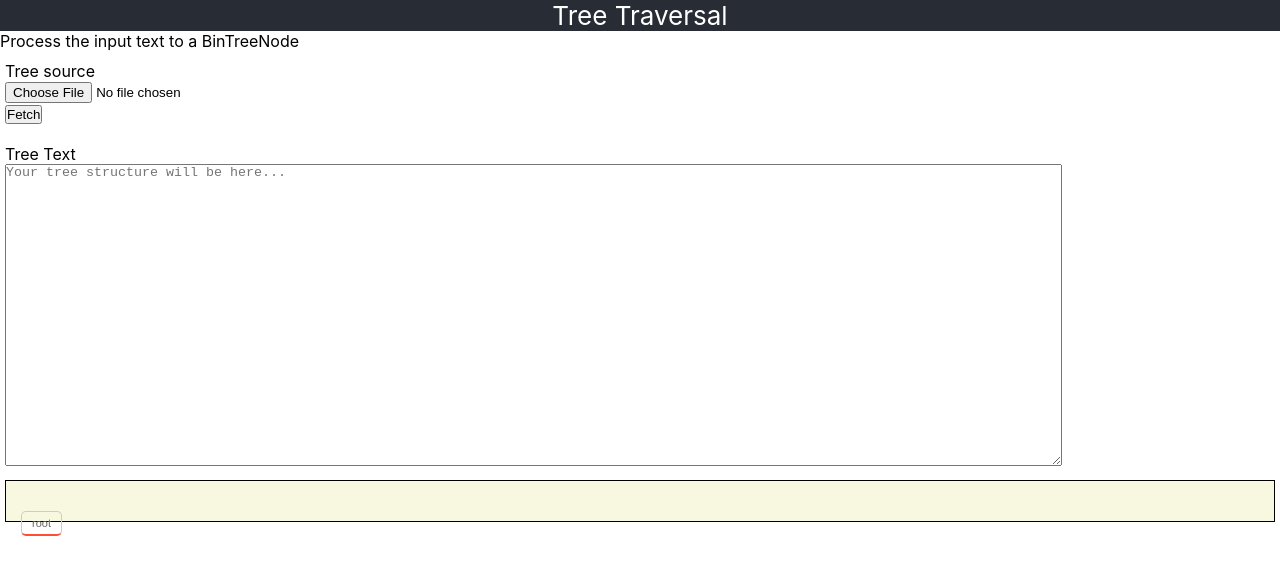
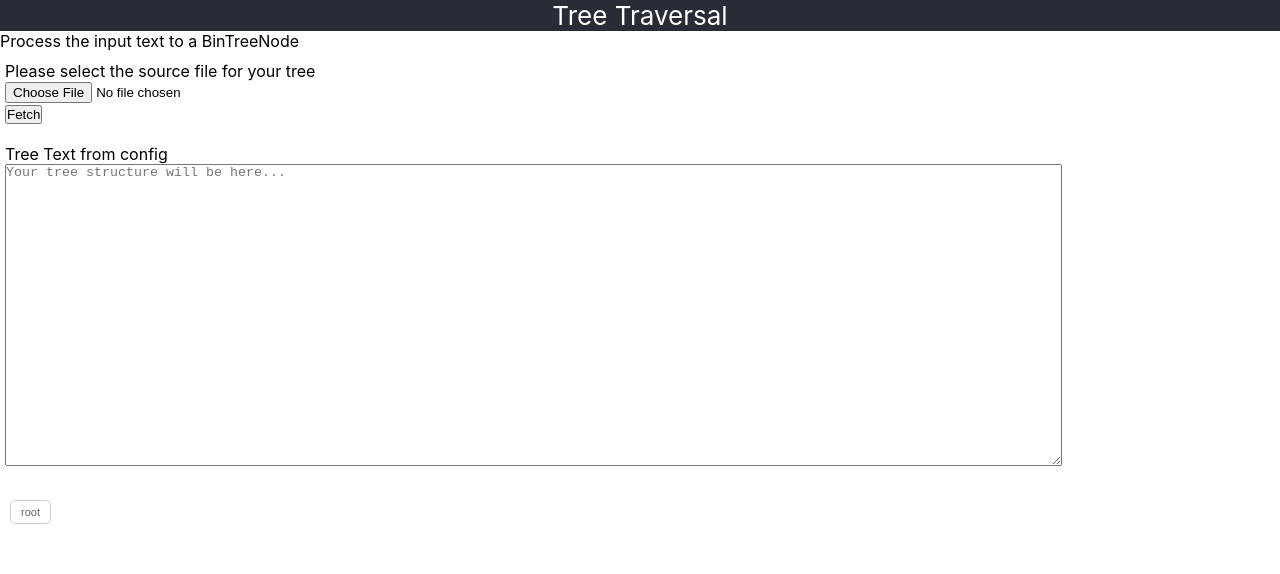
Before and after one commit to malaguitte/mobx-react-tree-ui, a React (Create React App) app: page / in a window 1280 px wide. Shown: the top 574 px of the page. Built offline with nearby package versions, Linux system fonts and the light colour scheme.

Commit message:
Created a file to handle the configuration

```diff
--- a/src/Body.tsx
+++ b/src/Body.tsx
@@ -6,6 +6,8 @@ import { TreeOutput } from "./TreeOutput";
 import TreeUI from "./TreeUI";
 import "./Body.scss"
 import { useAppStateContext } from "./AppState";
+import CONFIG from "./config/config";
+
 interface BodyProps {
     appState: IAppState
 }
@@ -20,14 +22,28 @@ const BodyRenderer: React.FunctionComponent<BodyProps> = observer((props) => {
                     treeNode: newVal
                 })
             }} />
-            <div className="OutputContainer">
-                {/* <TreeOutput treeNode={props.appState.treeNode} /> */}
+
+            { CONFIG.RENDER_TREE_BOX
+                ?
+                <div className="OutputContainer">
+                    <TreeOutput treeNode={props.appState.treeNode} />
+                </div>
+                :
+                null
+            }
+
+            { CONFIG.RENDER_TREE_UI
+                ?
                 <div className="tree">
                     <ul>
                         <TreeUI data={props.appState.treeNode} />
                     </ul>
                 </div>
-            </div>
+                :
+                null
+            }
+
+
         </main>
     );
 })
--- a/src/TreeInput.tsx
+++ b/src/TreeInput.tsx
@@ -1,7 +1,13 @@
 import * as React from "react";
 import { BinTreeNode } from "./TreeNode";
 import { prettyPrint, isValidRoot } from "./Utils";
+import CONFIG from "./config/config";
 import "./TreeInput.scss";
+
+const INPUT_ERROR_MESSAGE = CONFIG.INPUT_ERROR_MESSAGE ?? "Invalid input.";
+const TEXTAREA_LABEL = CONFIG.TEXTAREA_LABEL ?? "Tree as json";
+const INPUT_LABEL = CONFIG.INPUT_LABEL ?? "Tree source";
+const BUTTON_LABEL = CONFIG.BUTTON_LABEL ?? "Fetch";
 
 export interface TreeInputProps {
     onChange: (newTreeNode: BinTreeNode) => void
@@ -11,7 +17,7 @@ interface TreeInputState {
     treeInput: string,
     fileInput?: File,
     treeText: string,
-    errorMessage?: string
+    isInputValid: boolean
 }
 
 export class TreeInput extends React.Component<TreeInputProps, TreeInputState>{
@@ -20,7 +26,8 @@ export class TreeInput extends React.Component<TreeInputProps, TreeInputState>{
         this.state = {
             treeInput: "", // Represents the input as an array, e.g [1, [2], [3]]
             fileInput: undefined, // Represents the file loaded
-            treeText: "" // Represents the BinTreeNode as text
+            treeText: "", // Represents the BinTreeNode as text,
+            isInputValid: true // Represents whether the current input is valid, starts as valid.
         }
     }
 
@@ -59,14 +66,16 @@ export class TreeInput extends React.Component<TreeInputProps, TreeInputState>{
             this.setState({
                 // In order to display the JSON nicely for the user, we call `prettyPrint` here.
                 treeText: prettyPrint(tree),
-                errorMessage: undefined // Remove previous errors
+                isInputValid: true // Remove previous errors
             });
+
+            // Draw the tree again
             this.props.onChange(tree);
         } catch (err) {
             console.error("Invalid input, error: ", err);
             this.setState({
-                errorMessage: "Invalid input"
-            })
+                isInputValid: false
+            });
         }
 
 
@@ -114,7 +123,7 @@ export class TreeInput extends React.Component<TreeInputProps, TreeInputState>{
             if (text !== undefined) {
                 this.setState({
                     treeText: text,
-                    errorMessage: undefined // Remove previous errors
+                    isInputValid: true // Remove previous errors
                 });
                 const treeNodeFormat: BinTreeNode = JSON.parse(text);
                 this.props.onChange(treeNodeFormat);
@@ -122,8 +131,8 @@ export class TreeInput extends React.Component<TreeInputProps, TreeInputState>{
         } catch (err) {
             console.error("Invalid input, error: ", err);
             this.setState({
-                errorMessage: "Invalid input"
-            })
+                isInputValid: false
+            });
         }
 
     }
@@ -131,7 +140,7 @@ export class TreeInput extends React.Component<TreeInputProps, TreeInputState>{
     render() {
         return (
             <div>
-                <label>Tree source</label><br/>
+                <label>{INPUT_LABEL}</label><br/>
                 <input
                     type="file"
                     name="treeInput"
@@ -140,12 +149,9 @@ export class TreeInput extends React.Component<TreeInputProps, TreeInputState>{
                 />
                 <br/>
                 <button onClick={this.loadAndReadFile}>Fetch</button><br /><br />
-                {this.state.errorMessage ?
-                    <p className="errorMessage">{this.state.errorMessage}</p>
-                    : null
-                }
-                <p>Tree Text</p>
+                <p>{TEXTAREA_LABEL}</p>
                 <textarea
+                    className={this.state.isInputValid ? "" : "invalid"}
                     rows={20}
                     cols={130}
                     value={this.state.treeText}
@@ -154,6 +160,11 @@ export class TreeInput extends React.Component<TreeInputProps, TreeInputState>{
                 >
                 </textarea>
 
+                {!this.state.isInputValid ?
+                    <p className="errorMessage">{INPUT_ERROR_MESSAGE}</p>
+                    : null
+                }
+
             </div>
         )
     }
--- a/src/TreeUI.tsx
+++ b/src/TreeUI.tsx
@@ -1,6 +1,7 @@
 import React from "react";
 import "./TreeUI.scss";
 import { BinTreeNode } from "./TreeNode";
+
 export interface TreeOutputProps {
   data: BinTreeNode
 }
@@ -8,20 +9,20 @@ export interface TreeOutputProps {
 export const TreeUI: React.FunctionComponent<TreeOutputProps> = (props) => {
   const { data } = props;
   if (!data) {
-    return <div className="treeNode"></div>;
+    return <div></div>;
   }
 
   const hasData = data.left !== undefined || data.right !== undefined;
 
   return (
     <li>
-      <a className="active" href="#">{data.id}</a>
+      <a href="#">{data.id}</a>
       {
         hasData
         ?
           <ul>
-            { data.left ? <li> <TreeUI data={data.left} /> </li> : null }
-            { data.right ? <li> <TreeUI data={data.right} /> </li> : null }
+            { data.left ? <TreeUI data={data.left} /> : null }
+            { data.right ? <TreeUI data={data.right} /> : null }
           </ul>
         :
           null
--- /dev/null
+++ b/src/config/config.ts
@@ -0,0 +1,10 @@
+const CONFIG =  {
+    INPUT_ERROR_MESSAGE: "Your input is not a valid JSON. Please try again",
+    RENDER_TREE_UI: true,
+    RENDER_TREE_BOX: false,
+    TEXTAREA_LABEL: "Tree Text from config",
+    INPUT_LABEL: "Please select the source file for your tree",
+    BUTTON_LABEL: "Fetch"
+}
+
+export default CONFIG;
```
